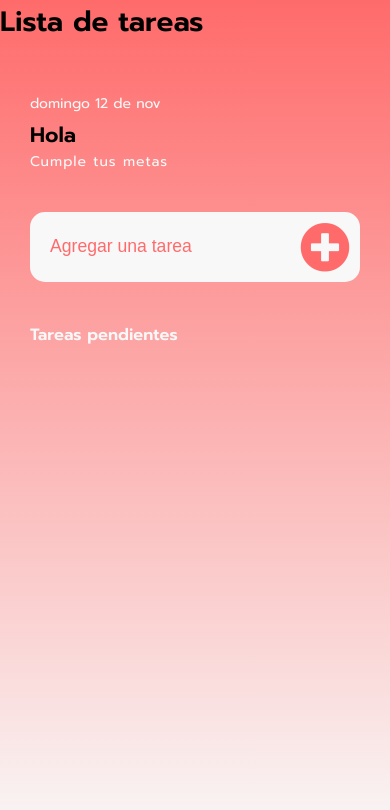
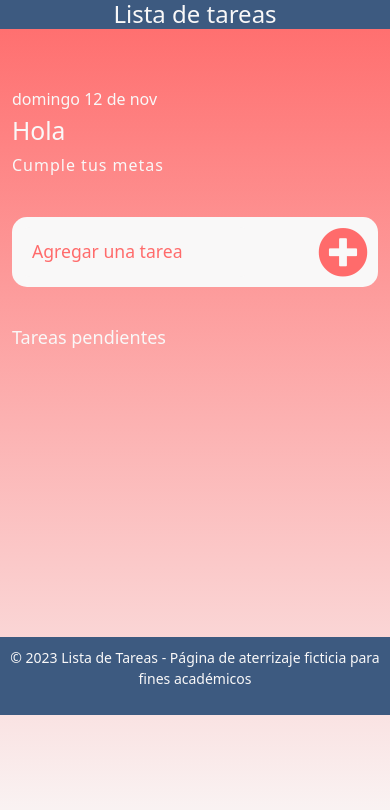
Before and after one commit to Janispamela/Proyecto-2-CRUD, a plain HTML site: page index.html in a window 390 px wide. Drawn offline with nearby package versions, Linux system fonts and the light colour scheme.

Commit message:
Cuarto commit

```diff
--- a/CSS/style.css
+++ b/CSS/style.css
@@ -4,13 +4,45 @@
         font-size: 14px;
     }
 
-    .container {
-        width: 100%;
-        padding: 0 10px;
+    header h1 {
+        font-size: 20px;
     }
 
+    #fecha {
+        padding: 20px 15px 5px 0;
+    }
+
+    .agregar-tarea {
+        height: 100px;
+        margin: 20px 0;
+    }
+
+    .agregar-tarea i {
+        font-size: 40px;
+    }
+
+    .agregar-tarea input {
+        font-size: 1rem;
+    }
+
+    .seccion-tarea h3 {
+        font-size: 18px;
+    }
+
+    .seccion-tarea li {
+        padding: 10px;
+    }
+
+    .seccion-tarea i {
+        font-size: 16px;
+    }
+
+    .seccion-tarea ul p {
+        font-size: 1rem;
+    }
 }
 
+/* Estilos Generales */
 * {
     box-sizing: border-box;
     padding: 0;
@@ -39,8 +71,21 @@ body {
     padding: 0 30px;
 }
 
-/*Perfil*/
-.perfil h1 {
+/* Estilos de Header */
+header {
+
+    background-color: var(--indigo);
+    color: var(--white);
+    padding: 0px 0;
+    text-align: center;
+}
+
+header h1 {
+    font-size: 24px;
+}
+
+/* Estilos de Perfil */
+.perfil h2 {
     color: var(--white);
 }
 
@@ -54,7 +99,7 @@ body {
     padding: 50px 15px 5px 0px;
 }
 
-/*Agregar tarea*/
+/* Estilos de Agregar Tarea */
 .agregar-tarea {
     background-color: var(--white);
     width: 100%;
@@ -91,7 +136,7 @@ body {
     color: var(--pink);
 }
 
-/*Seccion de tarea */
+/* Estilos de Sección de Tarea */
 .seccion-tarea h3 {
     margin-bottom: 20px;
     color: var(--white);
@@ -121,7 +166,19 @@ body {
     font-size: 1.2rem;
 }
 
-.line-through{
+.line-through {
     text-decoration: line-through;
-    color : var(--teal)
+    color: var(--teal);
 }
+
+/* Estilos de Footer */
+footer {
+    background-color: var(--indigo);
+    color: var(--white);
+    padding: 10px 0;
+    text-align: center;
+}
+
+footer p {
+    font-size: 14px;
+}
--- a/index.html
+++ b/index.html
@@ -2,18 +2,20 @@
 <html lang="en">
 <head>
     <meta charset="UTF-8">
-    <meta name="viewport" content="width=device-width, initial-scale=1.0">
+    <meta name="viewport" content="width=device-width, initial-scale=1">
     <link rel="preconnect" href="https://fonts.googleapis.com">
     <link rel="preconnect" href="https://fonts.gstatic.com" crossorigin>
     <link href="https://fonts.googleapis.com/css2?family=Prompt:wght@400;600&display=swap" rel="stylesheet">
     <link rel="stylesheet" href="https://cdnjs.cloudflare.com/ajax/libs/font-awesome/5.15.3/css/all.min.css">
     <link rel="stylesheet" href="./CSS/style.css">
     <title>Lista de tareas</title>
+    <link href="https://cdn.jsdelivr.net/npm/bootstrap@5.3.2/dist/css/bootstrap.min.css" rel="stylesheet" integrity="sha384-T3c6CoIi6uLrA9TneNEoa7RxnatzjcDSCmG1MXxSR1GAsXEV/Dwwykc2MPK8M2HN" crossorigin="anonymous">
 </head>
 <body>
     <header>
-        <h1>Lista de tareas</h1>
-    </header>
+            <h1>Lista de tareas</h1>
+    <script src="https://cdn.jsdelivr.net/npm/bootstrap@5.3.2/dist/js/bootstrap.bundle.min.js" integrity="sha384-C6RzsynM9kWDrMNeT87bh95OGNyZPhcTNXj1NW7RuBCsyN/o0jlpcV8Qyq46cDfL" crossorigin="anonymous"></script>
+     </header>
 
     <div class="container">
         <section class="perfil">
@@ -46,6 +48,10 @@
         </section>
     </div>
 
+    <footer>
+                <p>&copy; 2023 Lista de Tareas - Página de aterrizaje ficticia para fines académicos</p>
+      </footer>
+
     <script src="./JS/script.js"></script>
 </body>
 </html>
```
